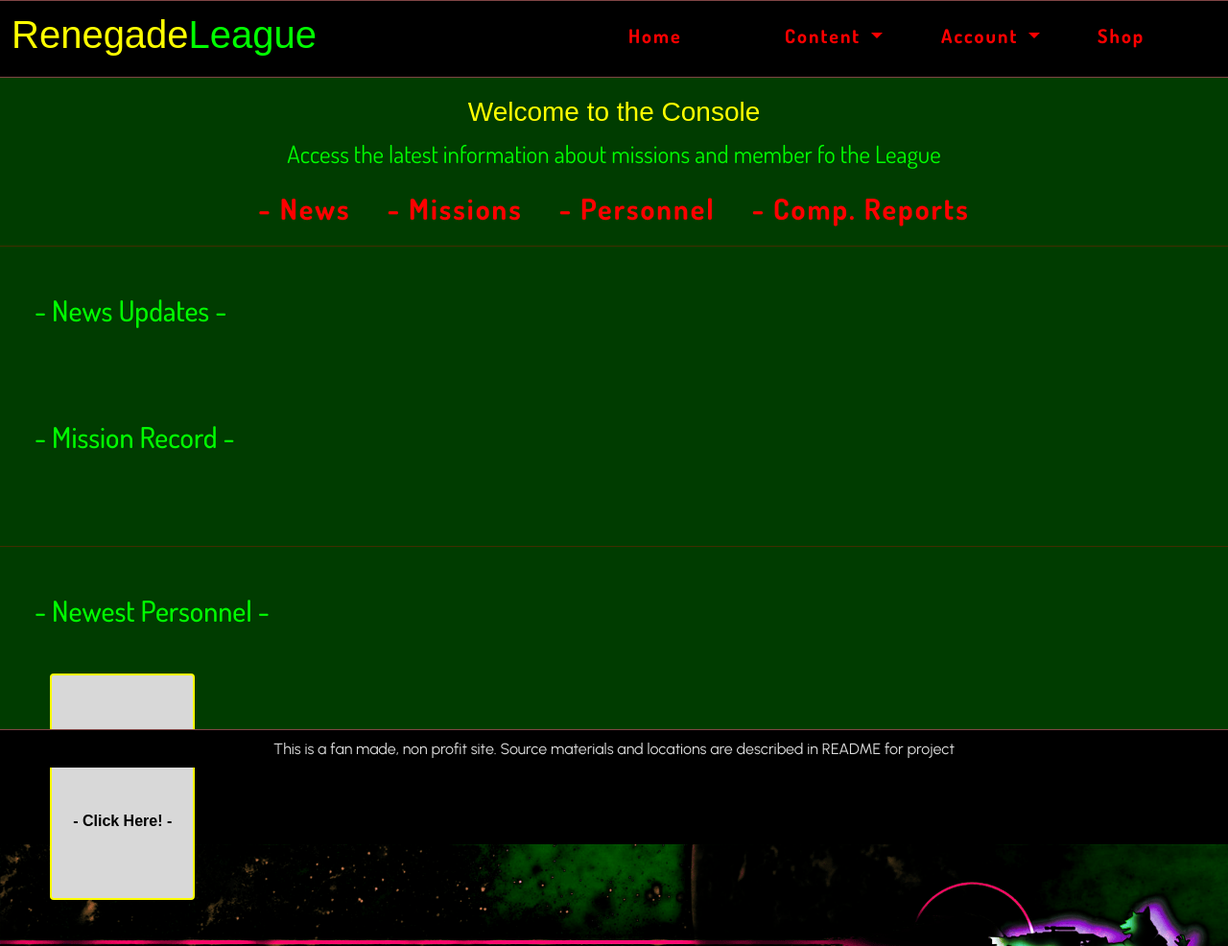
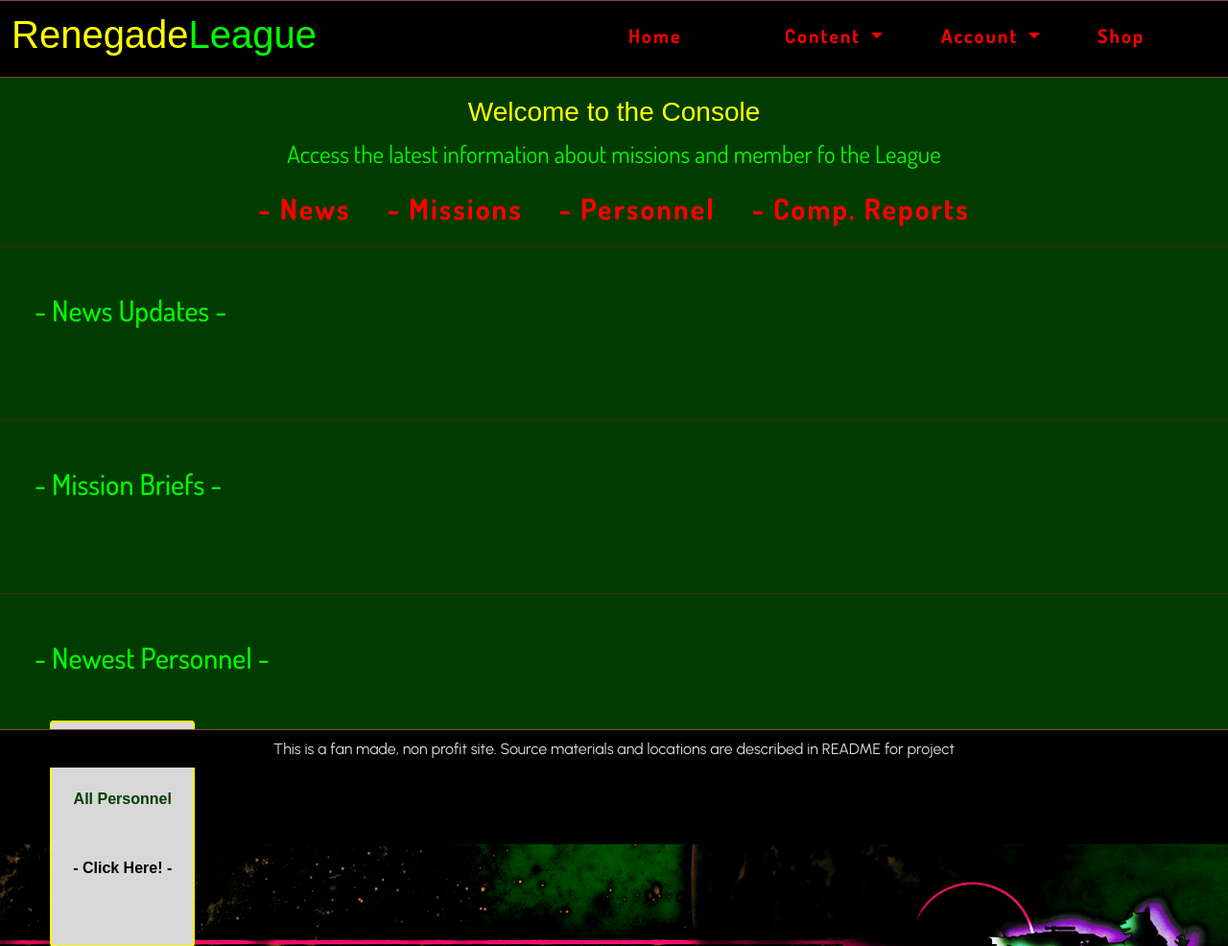
Before and after one commit to lukemunsch/fantasy-blog-shop, a Django app: page /console/ in a window 1280 px wide. Shown: the top 986 px of the page at 96% size. Run offline with Django 3.2, Linux system fonts and the light colour scheme; data that the repository does not hold is empty; some libraries are stand-ins or nearby versions; some web fonts are replaced.

Commit message:
Add new content for console structure

```diff
--- a/Fantasy_blog/settings.py
+++ b/Fantasy_blog/settings.py
@@ -129,6 +129,9 @@
 
 USE_TZ = True
 
+# Setting up customer variables
+
+
 
 # Static files (CSS, JavaScript, Images)
 # https://docs.djangoproject.com/en/3.2/howto/static-files/
--- a/console/templates/console/console.html
+++ b/console/templates/console/console.html
@@ -28,13 +28,13 @@
     </div>
   </div>
   <div class="col-12">
-    <ul class="list-inline list-unstyled text-center content-titles">
+    <ul class="list-inline list-unstyled text-center content-titles" id="news">
       <li class="list-inline-item">
         <a class="menus" href="#news">- News</a>
       </li>
 
       <li class="list-inline-item">
-        <a class="menus" href="#news">- Missions</a>
+        <a class="menus" href="#missions">- Missions</a>
       </li>
 
       <li class="list-inline-item">
@@ -47,23 +47,24 @@
     </ul>
   </div>
 </div>
-<hr class="menus mb-5" id="news" />
+<hr class="menus mb-5"  />
 <!-- The content entries section -->
 <!-- content for news updates -->
 <div class="container-fluid">
   <div class="row mb-5">
     <h3 class="content-titles league mb-5 mx-4">- News Updates -</h3>
-    <div class="col"></div>
+    <div class="col" id="missions"></div>
   </div>
 </div>
+<hr class="menus my-5" />
 <!-- content for Missions -->
 <div class="container-fluid">
   <div class="row mb-5">
-    <h3 class="content-titles league mb-5 mx-4">- Mission Record -</h3>
-    <div class="col"></div>
+    <h3 class="content-titles league mb-5 mx-4">- Mission Briefs -</h3>
+    <div class="col" id="personnel"></div>
   </div>
 </div>
-<hr class="menus my-5" id="personnel" />
+<hr class="menus my-5" />
 <!-- content for Personnel changes -->
 <div class="container-fluid mb-5">
   <div class="row mb-5">
--- a/templates/base.html
+++ b/templates/base.html
@@ -69,6 +69,7 @@
                                         {% endif %}
                                         <a href="{% url 'console' %}" class="dropdown-item">Console</a>
                                         <a href="{% url 'news' %}" class="dropdown-item">News Updates</a>
+                                        <a href="#" class="dropdown-item">Mission Brief</a>
                                         <a href="{% url 'personnel' %}" class="dropdown-item">Personnel Roster</a>
                                         <a href="#" class="dropdown-item">Completion Reports</a>
                                     </div>
```
Also changed, not shown: news/models.py (+7 -1 lines), news/views.py (line endings or trailing spaces).
